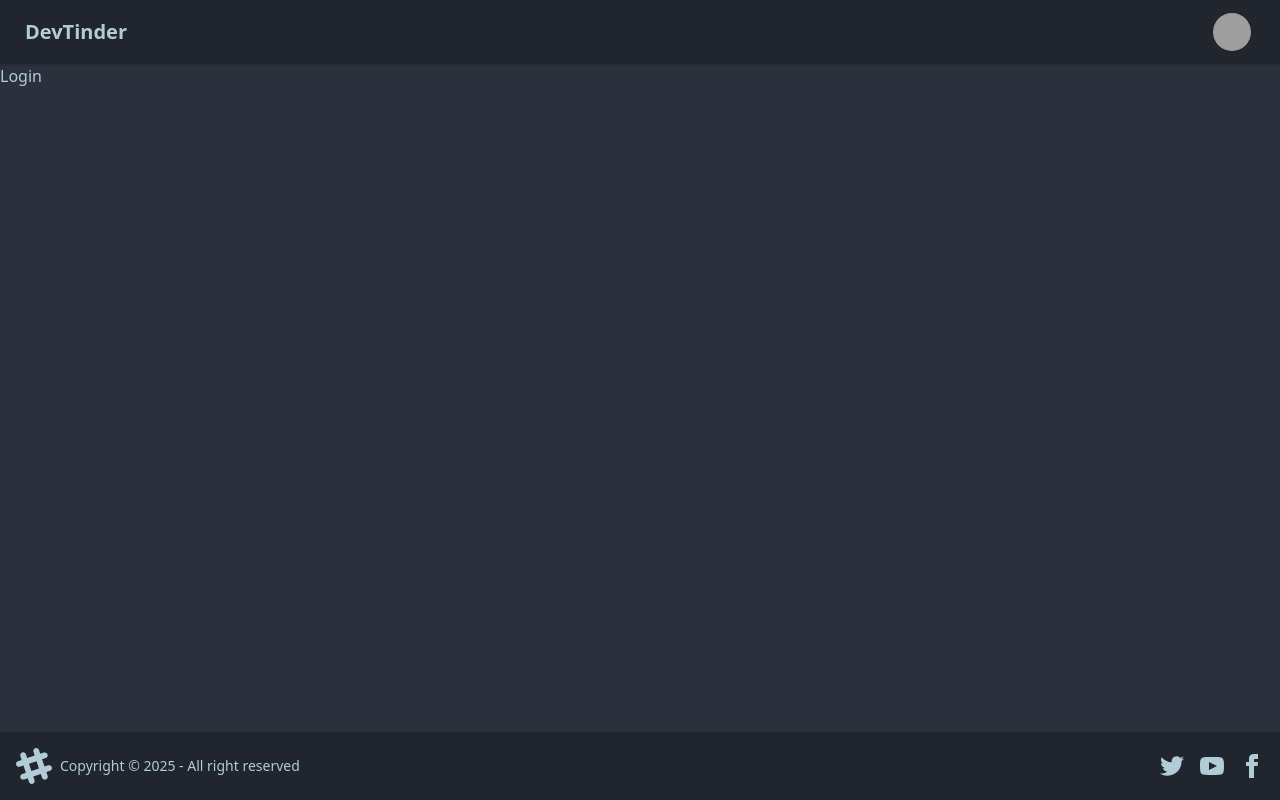
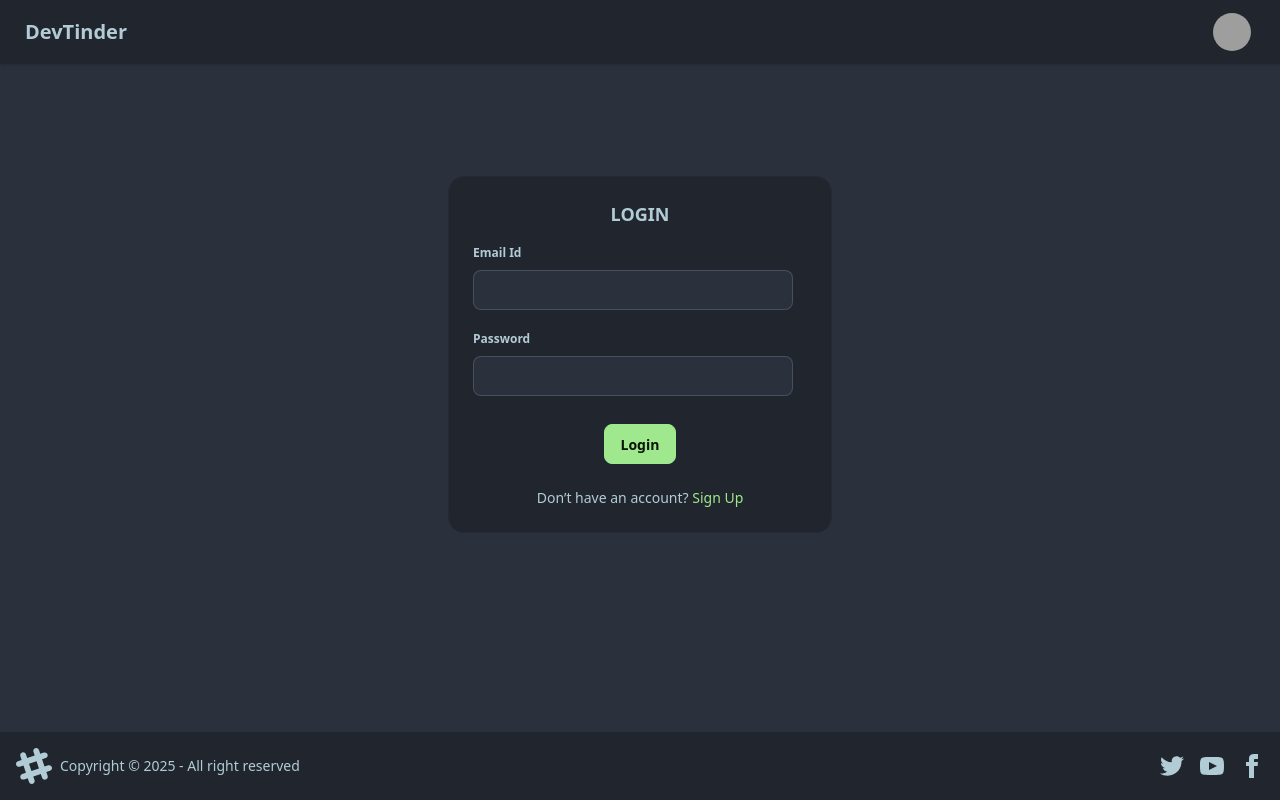
Before and after one commit to UmaVenkatesh264/DEV_TINDER, a React (Vite) app: page /login in a window 1280 px wide. Built offline with nearby package versions, Linux system fonts and the light colour scheme; grey boxes are pictures that could not be loaded.

Commit message:
Login Form

```diff
--- a/package.json
+++ b/package.json
@@ -11,6 +11,7 @@
   },
   "dependencies": {
     "@tailwindcss/vite": "^4.1.8",
+    "axios": "^1.9.0",
     "react": "^19.1.0",
     "react-dom": "^19.1.0",
     "react-router-dom": "^7.6.1",
--- a/src/components/Login.jsx
+++ b/src/components/Login.jsx
@@ -1,7 +1,50 @@
+import { useState } from "react";
+import axios from "axios";
+
 const Login = () => {
+  const [emailId, setEmailId] = useState("");
+  const [password, setPassword] = useState("");
+
+  const handleLogin = async() =>{
+      try{
+        const res = await axios.post("http://localhost:7777/login", {
+          emailId,
+          password
+        },{withCredentials: true})
+      }
+      catch(err){
+        console.log(err);
+      }
+  }
+
   return (
-    <div>Login</div>
-  )
-}
+    <div className="flex justify-center my-28">
+      <div className="card card-border bg-base-300 w-96">
+        <div className="card-body">
+          <h2 className="card-title justify-center">LOGIN</h2>
+          <fieldset className="fieldset">
+            <legend className="fieldset-legend">Email Id</legend>
+            <input type="text" className="input" value={emailId} onChange={(e)=> setEmailId(e.target.value)}/>
+          </fieldset>
+          <fieldset className="fieldset">
+            <legend className="fieldset-legend">Password</legend>
+            <input type="text" className="input" value={password} onChange={(e)=> setPassword(e.target.value)}/>
+          </fieldset>
+          <div className="card-actions justify-center py-4">
+            <button className="btn btn-primary" onClick={handleLogin}>Login</button>
+          </div>
+          <div>
+            <p className="text-center text-sm">
+            Don’t have an account?{" "}
+            <a href="#" className="text-primary link link-hover">
+              Sign Up
+            </a>
+            </p>
+          </div>
+        </div>
+      </div>
+    </div>
+  );
+};
 
-export default Login
+export default Login;
```
Also changed, not shown: 2 other files (tests, documents, lock files or other folders).
